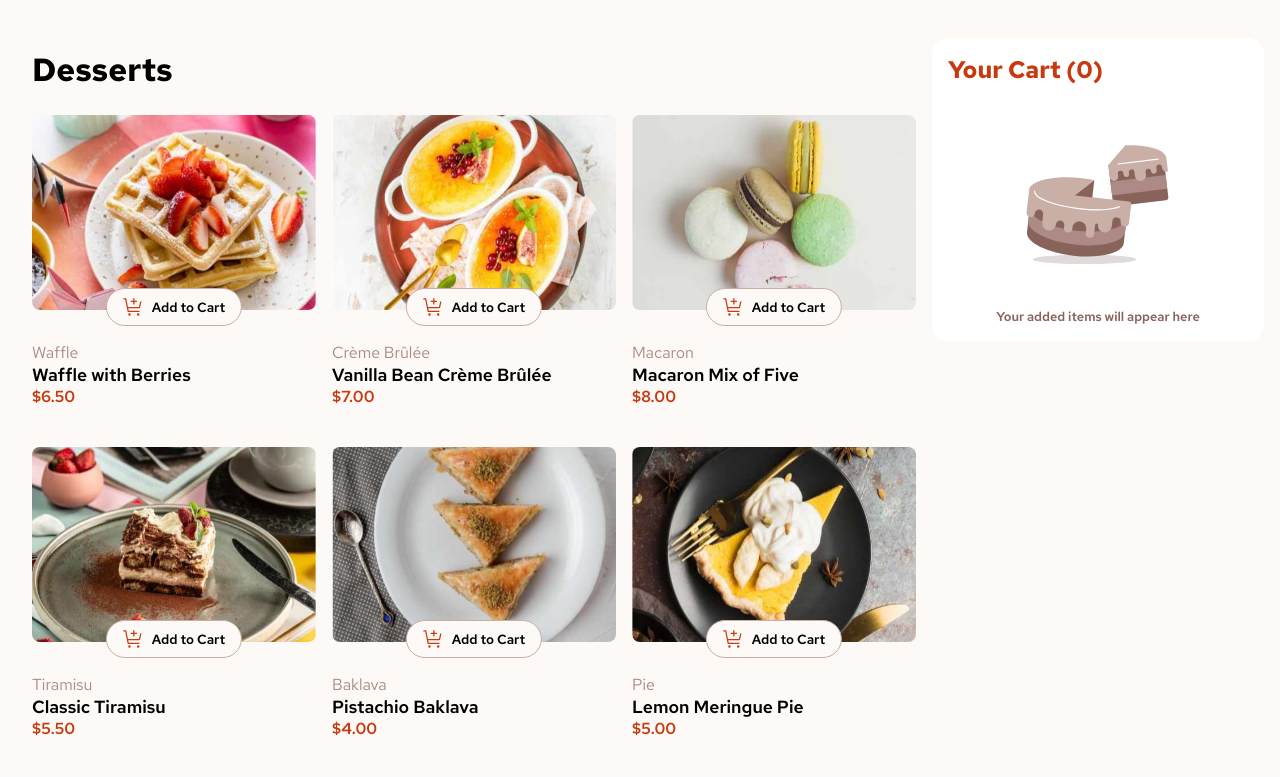
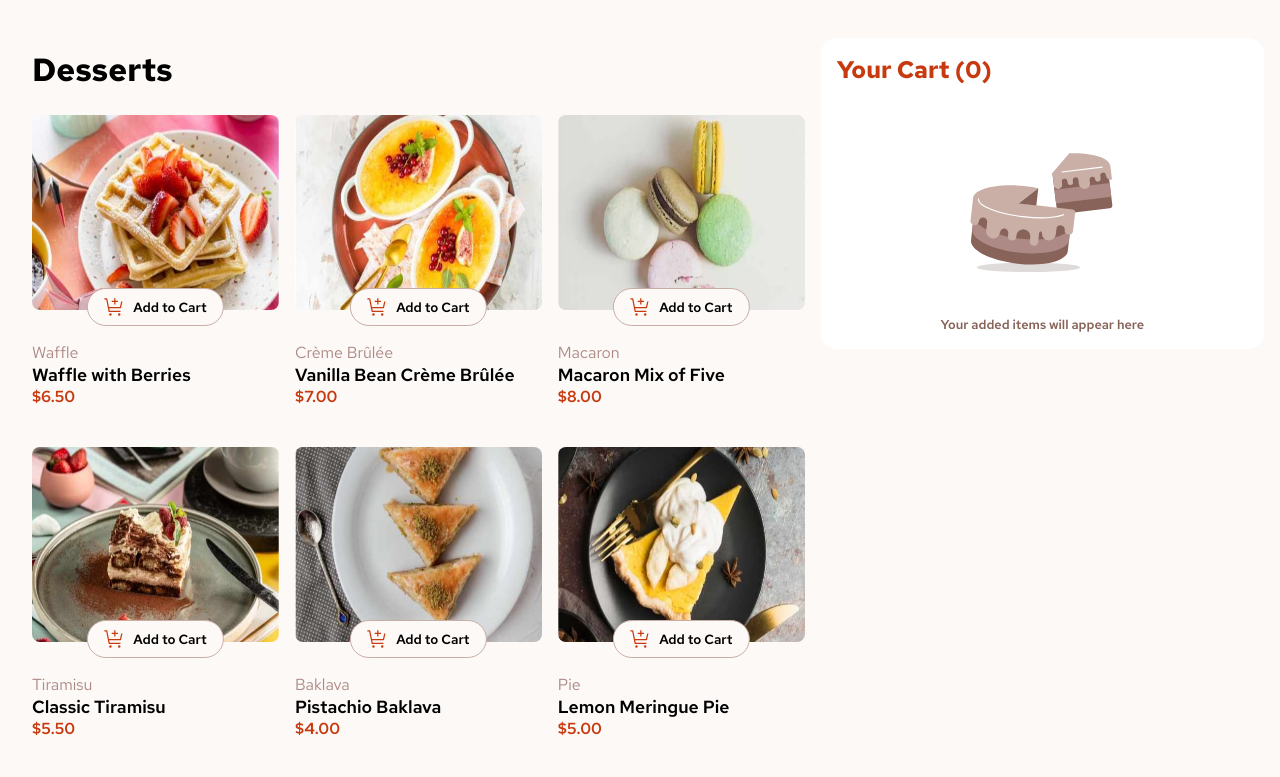
Before and after one commit to JeremiasRincaveski/product-lis-with-cart-main, a React (Create React App) app: page / in a window 1280 px wide. Shown: the top 777 px of the page. Built offline with nearby package versions, Linux system fonts and the light colour scheme.

Commit message:
sidebar pronta

```diff
--- a/src/components/Card/Card.jsx
+++ b/src/components/Card/Card.jsx
@@ -1,7 +1,10 @@
 import { CardButton, CardContainer, CardDescription, CardImage, CardImageWrapper, CardPrice, CardCategory, CardName, CardContainerWrapper } from "./Card.styled";
 import { ReactComponent as Icone} from './../../assets/icons/icon-add-to-cart.svg'
+import useItems from '../../hooks/useItems';
 
 const Card = ({ deserts }) => {
+  const { items, adicionaItem, removerItem, removerQnt } = useItems();
+
   return (
     <>
       {deserts.map(desert => {
@@ -17,7 +20,9 @@ const Card = ({ deserts }) => {
                 </CardImage>
               </CardImageWrapper>
 
-              <CardButton><Icone />Add to Cart</CardButton>
+              <CardButton
+                onClick={() => adicionaItem(desert)}
+              ><Icone />Add to Cart</CardButton>
             </CardContainerWrapper>
 
             <CardDescription>
--- a/src/components/Cart/Cart.jsx
+++ b/src/components/Cart/Cart.jsx
@@ -1,14 +1,36 @@
-import { useState } from "react";
-import { CartContainer, CartEmpty, CartTitle } from "./Cart.jtyled";
+import { CartCarbonNeutral, CartCarbonNeutralDescription, CartConfirmOrder, CartContainer, CartEmpty, CartPrice, CartSpan, CartTitle, CartWrapper } from "./Cart.jtyled";
+import useItems from "../../hooks/useItems";
+import Carts from "../Carts/Carts";
+import { ReactComponent as Tree }  from "../../assets/icons/icon-carbon-neutral.svg";
 
 const Cart = () => {
-  const [countCarts, setCountCarts] = useState(0);
+  const { items } = useItems();
 
   return (
     <CartContainer>
-      <CartTitle>Your Cart ({countCarts})</CartTitle>
-      {countCarts > 0 ?
-         <span>sucesso</span>
+      <CartTitle>Your Cart ({items.length})</CartTitle>
+      {items.length > 0 ?
+        <>
+          {items.map(item => <Carts item={item} />)}
+          <CartWrapper>
+            <CartSpan>Order Total</CartSpan>
+
+            <CartPrice>
+              {items.reduce((acc, cur) => {
+                return acc + (cur.preco * cur.qnt);
+              }, 0).toFixed(2)}
+            </CartPrice>
+
+          </CartWrapper>
+          <CartCarbonNeutral>
+            <Tree />
+            <CartCarbonNeutralDescription>This is a <span>carbon-neutral</span> delivery</CartCarbonNeutralDescription>
+          </CartCarbonNeutral>
+
+          <CartConfirmOrder>
+            Confirm Order
+          </CartConfirmOrder>
+        </>
         :
           <CartEmpty />
       }
--- a/src/components/Cart/Cart.jtyled.jsx
+++ b/src/components/Cart/Cart.jtyled.jsx
@@ -1,20 +1,69 @@
 import styled from "styled-components";
 
 export const CartContainer = styled.aside`
-  flex: 1 1 332px;
+  flex: 1 1 375px;
   padding: 1rem;
   background-color: white;
   border-radius: 1rem;
   height: fit-content;
   margin-top: .4rem;
+  display: flex;
+  flex-direction: column;
+  gap: .5rem;
 
-  @media (min-width: 965px) {
+  @media (min-width: 1300px) {
     flex-grow: 0;
   }
 `;
 
 export const CartTitle = styled.h2`
   color: var(--red);
+`;
+
+export const CartWrapper = styled.div`
+  display: flex;
+  align-items: center;
+  justify-content: space-between;
+  margin: 1rem 0;
+`;
+
+export const CartSpan = styled.span``;
+
+export const CartPrice = styled.span`
+  font-weight: 700;
+  font-size: 1.7rem;
+
+  &::before {
+    content: '$';
+  }
+`;
+
+export const CartCarbonNeutral = styled.div`
+  width: 100%;
+  background-color: var(--rose50);
+  display: flex;
+  align-items: center;
+  justify-content: center;
+  gap: .5rem;
+  padding: 1rem;
+`;
+
+export const CartCarbonNeutralDescription = styled.span`
+
+  span {
+    font-weight: 600;
+  }
+`;
+
+export const CartConfirmOrder = styled.button`
+  background-color: var(--red);
+  color: white;
+  border-radius: 2rem;
+  border: none;
+  width: 100%;
+  padding: 1rem;
+  margin-top: 1rem;
+  font-size: 1.1rem;
 `;
 
 export const CartEmpty = styled.div`
--- /dev/null
+++ b/src/components/Carts/Carts.jsx
@@ -0,0 +1,26 @@
+import { CartsButton, CartsContainer, CartsName, CartsPrecoTotal, CartsPrecoUnitario, CartsQnt, CartsWrapper } from "./Carts.styled";
+import { ReactComponent as RemoveIcon } from '../../assets/icons/icon-remove-item.svg'
+import useItems from "../../hooks/useItems";
+
+const Carts = ({ item }) => {
+  const { nome, qnt, preco } = item;
+  const { removerItem } = useItems();
+
+  return (
+    <CartsContainer>
+      <CartsName>{nome}</CartsName>
+
+      <CartsWrapper>
+        <CartsQnt>{qnt}</CartsQnt>
+        <CartsPrecoUnitario>{preco.toFixed(2)}</CartsPrecoUnitario>
+        <CartsPrecoTotal>{(qnt * preco).toFixed(2)}</CartsPrecoTotal>
+      </CartsWrapper>
+
+      <CartsButton
+        onClick={() => removerItem(nome)}
+      ><RemoveIcon /></CartsButton>
+    </CartsContainer>
+  );
+}
+
+export default Carts;
--- /dev/null
+++ b/src/components/Carts/Carts.styled.js
@@ -0,0 +1,55 @@
+import styled from "styled-components";
+
+export const CartsContainer = styled.div`
+  position: relative;
+  display: flex;
+  flex-direction: column;
+  gap: .5rem;
+  padding: 1rem 0;
+  border-bottom: 2px solid hsl(0, 0%, 97%);
+`;
+
+export const CartsName = styled.p`
+  font-weight: 600;
+`;
+
+export const CartsWrapper = styled.div`
+  display: flex;
+  gap: 1rem;
+`;
+
+export const CartsQnt = styled.span`
+  color: var(--red);
+  font-weight: 600;
+
+  &::after {
+    content: 'x';
+  }
+`;
+
+export const CartsPrecoUnitario = styled.span`
+  color: var(--rose400);
+
+  &::before {
+    content: '@ $';
+  }
+`;
+
+export const CartsPrecoTotal = styled.span`
+  color: var(--rose500);
+  font-weight: 600;
+
+  &::before {
+    content: '$';
+  }
+`;
+
+export const CartsButton = styled.button`
+  position: absolute;
+  top: 50%;
+  right: 0;
+  background-color: transparent;
+  border: 1px solid var(--rose400);
+  border-radius: 100%;
+  width: 1.1rem;
+`;
--- a/src/components/Main/Main.jsx
+++ b/src/components/Main/Main.jsx
@@ -1,13 +1,16 @@
+import { ItemsProvider } from "../../context/ItemsContext";
 import Cart from "../Cart/Cart";
 import Dessert from "../Dessert/Dessert";
 import StyledMain from "./Main.styled";
 
 const Main = () => {
   return (
-    <StyledMain>
-      <Dessert />
-      <Cart />
-    </StyledMain>
+    <ItemsProvider>
+      <StyledMain>
+        <Dessert />
+        <Cart />
+      </StyledMain>
+    </ItemsProvider>
   );
 }
 
--- a/src/components/Main/Main.styled.js
+++ b/src/components/Main/Main.styled.js
@@ -7,7 +7,7 @@ const StyledMain = styled.main`
   padding: 2rem 1rem;
   display: flex;
   flex-wrap: wrap;
-  max-width: calc((1000px + 2rem) + (300px + 2rem) + 2rem);
+  max-width: calc((1000px + 2rem) + (375px + 2rem) + 2rem);
 `;
 
 export default StyledMain;
--- /dev/null
+++ b/src/context/ItemsContext.js
@@ -0,0 +1,15 @@
+import { createContext, useState } from "react";
+
+const ItemsContext = createContext();
+
+export const ItemsProvider = ({ children }) => {
+  const [items, setItems] = useState([]);
+
+  return (
+    <ItemsContext.Provider value={{ items, setItems }}>
+      {children}
+    </ItemsContext.Provider>
+  );
+};
+
+export default ItemsContext;
--- /dev/null
+++ b/src/hooks/useItems.js
@@ -0,0 +1,54 @@
+import { useContext } from "react";
+import ItemsContext from "../context/ItemsContext";
+
+const useItems = () => {
+  const { items, setItems } = useContext(ItemsContext);
+
+  const adicionaItem = (item) => {
+    // Valida se tem o item cadastrado, se tiver ele soma senão ele adiciona
+    const isItemCadastrado = items.some(prevItem => prevItem.nome === item.name);
+
+    if (isItemCadastrado) {
+      adicionaQnt(item.name);
+    } else {
+      const { name: nome, image: { thumbnail: imagem}, price: preco} = item;
+      const novoItem = {
+        nome,
+        imagem,
+        preco,
+        qnt: 1
+      };
+
+      setItems([ ...items, novoItem ]);
+    }
+  };
+
+  const removerItem = (nome) => {
+    setItems(prevItems => prevItems.filter(prevItem => prevItem.nome !== nome));
+  };
+
+  const validaQnt = () => {
+    setItems(prevItems => prevItems.filter(item => item.qnt > 0));
+  };
+
+  const adicionaQnt = nome => {
+    setItems(novoItem =>
+      novoItem.map(item =>
+        item.nome === nome ? { ...item, qnt: item.qnt + 1 } : item
+      )
+    );
+  };
+
+  const removerQnt = nome => {
+    setItems(novoItem => {
+      novoItem.map(item =>
+        item.nome === nome ? { ...item, qnt: item.qnt - 1 } : item
+      );
+    });
+    validaQnt();
+  };
+
+  return { items, adicionaItem, removerItem, removerQnt };
+};
+
+export default useItems;
```
